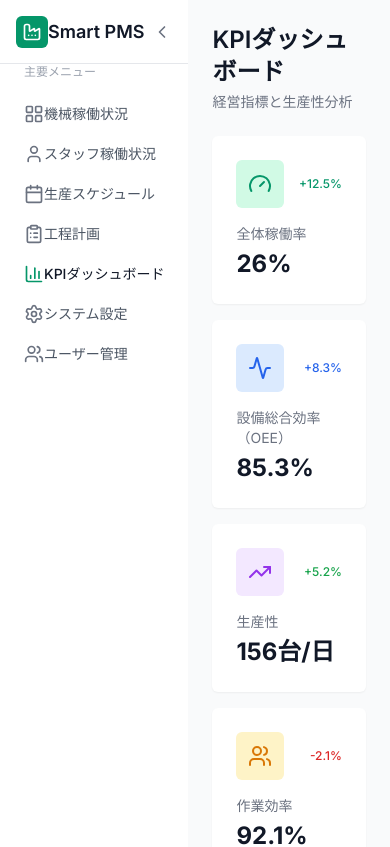
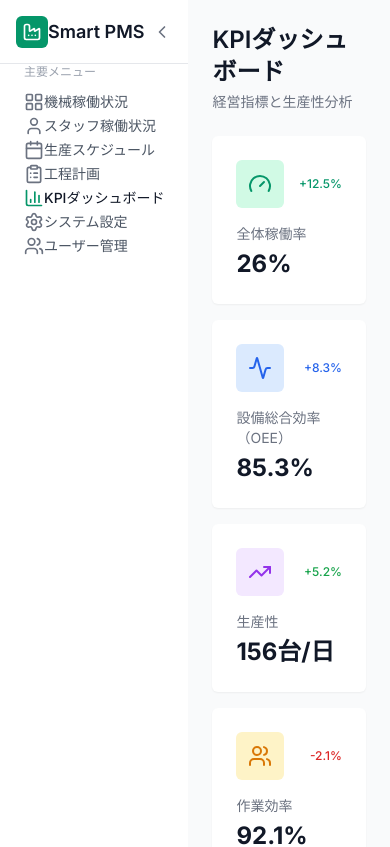
Before and after one commit to futa662/hanshin-production-system, a Next.js app: page /management in a window 390 px wide. Shown: the top 847 px of the page. Built offline with nearby package versions, Linux system fonts and the light colour scheme.

Commit message:
Fix sidebar menu spacing and responsive layout issues

```diff
--- a/src/components/layout/ProperSidebar.tsx
+++ b/src/components/layout/ProperSidebar.tsx
@@ -134,7 +134,7 @@ export function ProperSidebar({ isCollapsed, setIsCollapsed }: ProperSidebarProp
       <Link
         key={item.id}
         href={item.href || '#'}
-        className={`flex items-center px-3 py-2 mb-1 text-sm rounded-md transition-colors
+        className={`flex items-center px-3 py-2.5 text-sm rounded-md transition-colors
           ${isActive
             ? 'bg-emerald-50 text-emerald-700 font-medium'
             : 'text-gray-600 hover:bg-gray-100 hover:text-gray-900'
@@ -180,11 +180,13 @@ export function ProperSidebar({ isCollapsed, setIsCollapsed }: ProperSidebarProp
         {/* メインナビゲーション */}
         <nav className="flex-1 overflow-y-auto px-3 py-4">
           {!isCollapsed && (
-            <p className="mb-4 px-3 text-xs font-medium uppercase tracking-wider text-gray-400">
+            <p className="mb-3 px-3 text-xs font-medium uppercase tracking-wider text-gray-400">
               主要メニュー
             </p>
           )}
-          {menuItems.map(item => renderMenuItem(item))}
+          <div className="space-y-1">
+            {menuItems.map(item => renderMenuItem(item))}
+          </div>
         </nav>
 
         {/* ユーザー情報 */}
```
